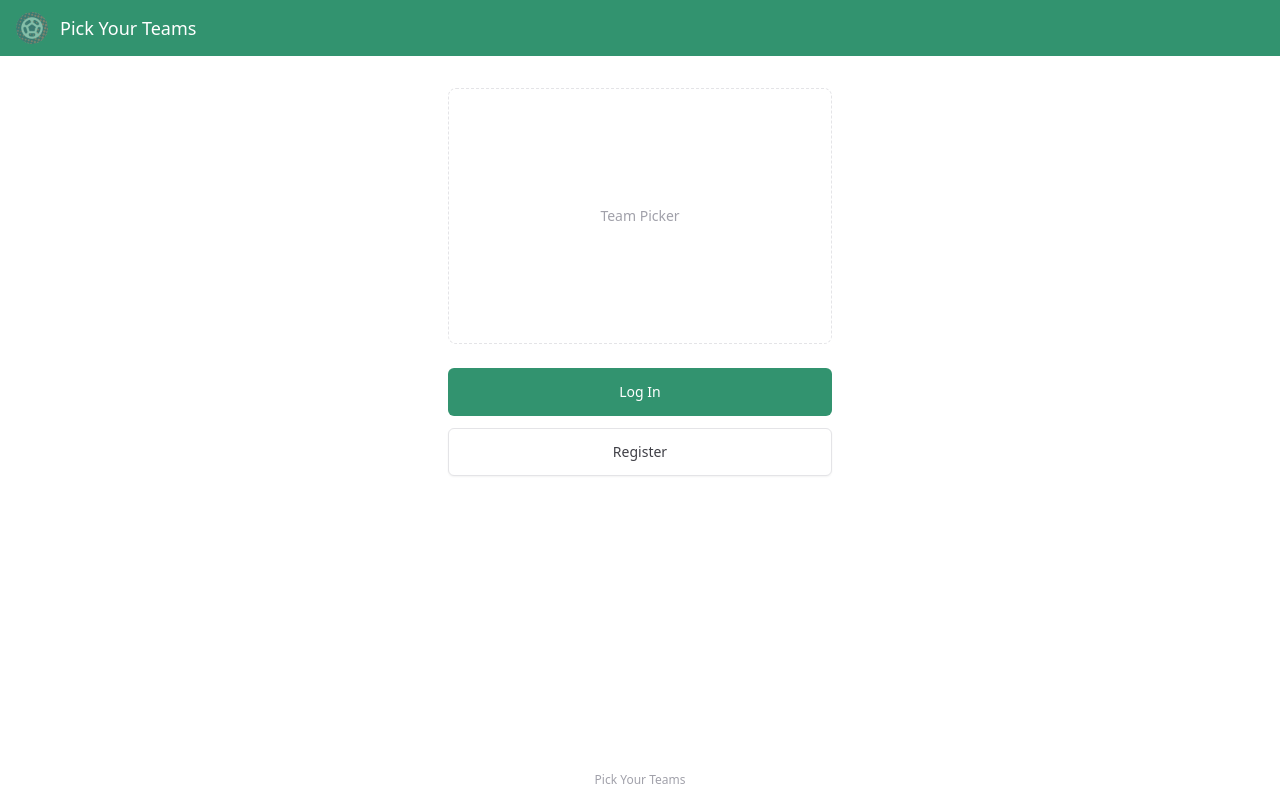
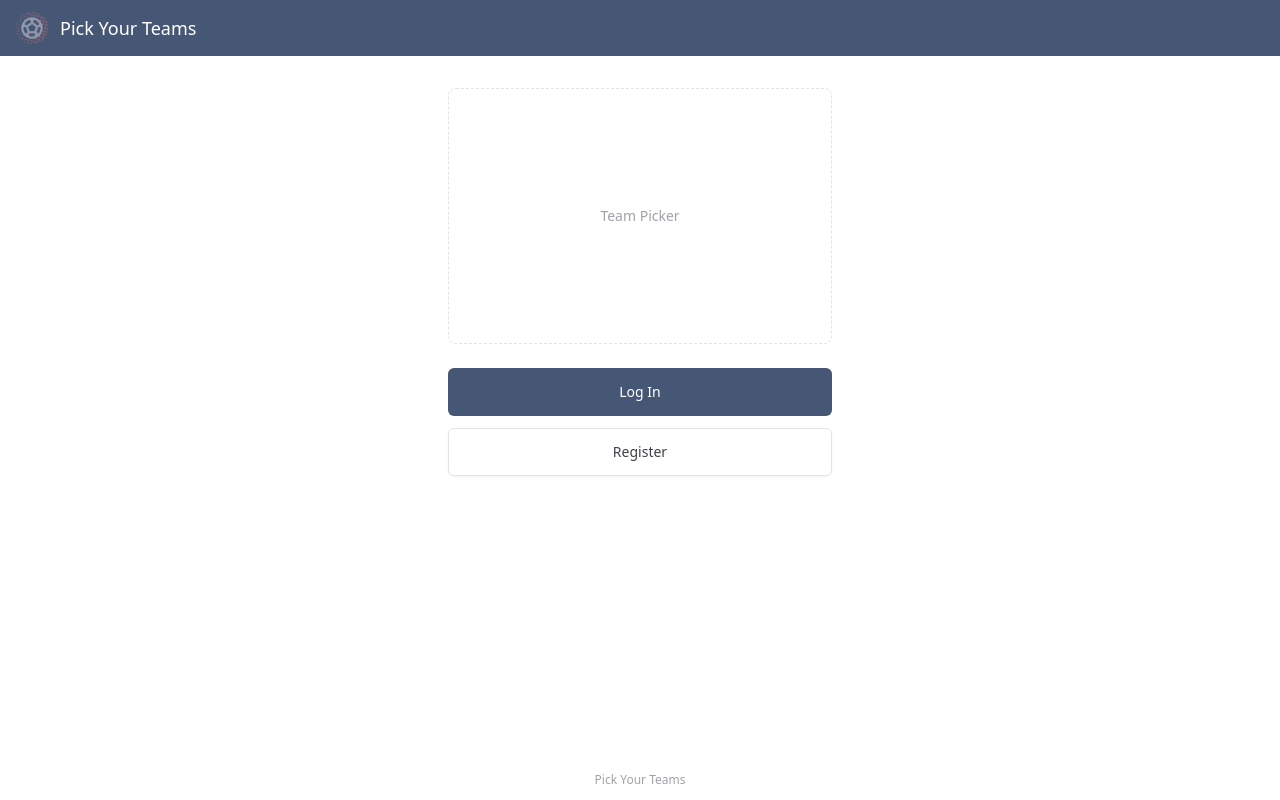
Before and after one commit to craigduggan90/pick-your-teams, a React (Vite) app in the folder src/ui/: page / in a window 1280 px wide. Built offline with nearby package versions, Linux system fonts and the light colour scheme; no server answers.

Commit message:
feat: set temporary brand colours (blue/coral)
Primary #465775, Secondary #EF6F6C -- explicitly not final, just
something to build against for now. Supersedes the earlier
#00B295/#32936F/#F05D23 round of colours.

```diff
--- a/src/ui/src/index.css
+++ b/src/ui/src/index.css
@@ -3,10 +3,10 @@
 
 /*
  * Semantic palette from claude.md's Design Tokens section, mapped onto shadcn/ui's variable
- * slots. Primary (#32936F) and Secondary (#F05D23) are the confirmed brand colors — Primary is
- * a darkened/desaturated version of the brand's #00B295, adjusted for white-text contrast (see
- * Decisions log in docs/claude/stage-2.md). Everything else (Tertiary/Success/Warning/Info/Dark
- * Grey/Light Grey) is still a placeholder — the
+ * slots. Primary (#465775, blue) and Secondary (#EF6F6C, coral) are temporary — explicitly not
+ * final, just something to build against for now (see Decisions log in docs/claude/stage-2.md).
+ * Everything else (Tertiary/Success/Warning/Info/Dark Grey/Light Grey) is still a placeholder —
+ * the
  * Excalidraw diagrams only label these roles ("Colour Placeholder") with no real hex values, so
  * swap the :root values for the rest later without touching anything that consumes the tokens.
  * Tertiary/Success/Warning/Info have no shadcn-native slot, so they're exposed as extra
@@ -58,9 +58,9 @@
   --popover: #ffffff;
   --popover-foreground: #3f3f46;
 
-  --primary: #32936f;
+  --primary: #465775;
   --primary-foreground: #ffffff;
-  --secondary: #f05d23;
+  --secondary: #ef6f6c;
   --secondary-foreground: #ffffff;
   --tertiary: #9333ea;
   --tertiary-foreground: #ffffff;
```
Also changed, not shown: 1 other file (tests, documents, lock files or other folders).
